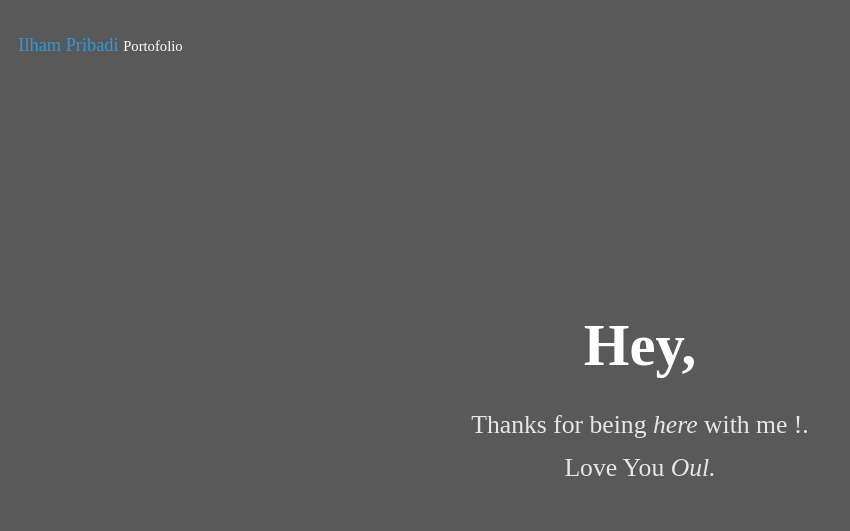
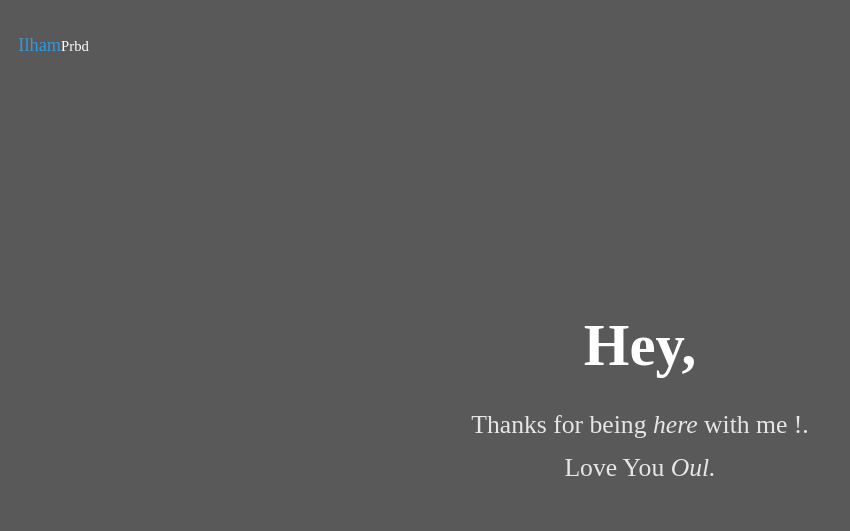
Before and after one commit to ilhamprbd/ilhamprbd.github.io, a plain HTML site: page index.html in a window 1280 px wide. Shown: the whole page, without its empty margins (0-850 px from the left). Drawn offline with Linux system fonts and the light colour scheme; a web font is replaced by a local one.

Commit message:
Update index.html

```diff
--- a/index.html
+++ b/index.html
@@ -16,7 +16,7 @@
 
 		<!-- Header -->
 			<header id="header" class="alt">
-				<div class="logo"><a href="index.html">Ilham Pribadi <span>Portofolio</span></a></div>
+				<div class="logo"><a href="index.html">Ilham<span>Prbd</span></a></div>
 
 			</header>
 
```
